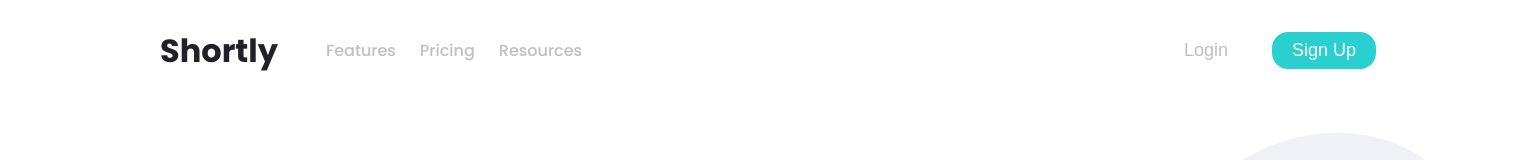
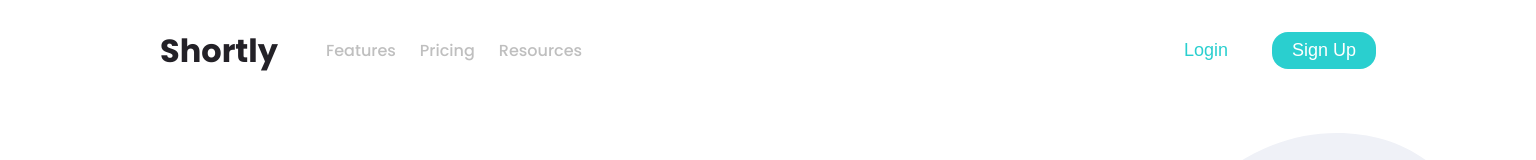
Before and after one commit to Vyonyx/URLShorteningAPI-feMentor-Vue, a Vue app: page / in a window 1536 px wide. In both pictures the pointer is over the button "Login". Shown: the top 160 px of the page. Built offline with nearby package versions, Linux system fonts and the light colour scheme.

Commit message:
add hover style for login button in Navbar component for desktop view

```diff
--- a/src/components/Navbar.vue
+++ b/src/components/Navbar.vue
@@ -43,7 +43,7 @@ function toggleMobileMenu() {
         </ul>
 
         <ul class="nav-buttons">
-          <li><button>Login</button></li>
+          <li><button class="login">Login</button></li>
           <li><button class="sign-up">Sign Up</button></li>
         </ul>
       </nav>
@@ -189,5 +189,9 @@ button {
       display: none;
     }
   }
+
+  .login:hover {
+    color: var(--cyan);
+  }
 }
 </style>
```
